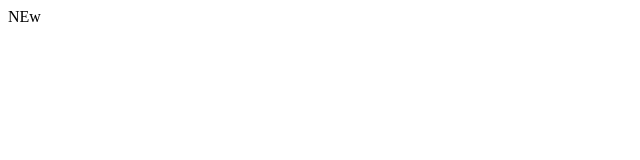
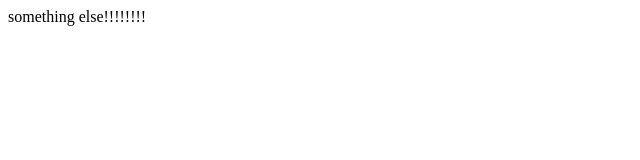
Before and after one commit to Zoya-K/Demo-repo, a plain HTML site: page Index.html in a window 1280 px wide. Shown: the whole page, without its empty margins (0-640 px from the left). Drawn offline with Linux system fonts and the light colour scheme.

Commit message:
more changes 30922
explanation

```diff
--- a/Index.html
+++ b/Index.html
@@ -1,2 +1,2 @@
 
-<div>NEw</div>
+<btn>something else!!!!!!!!</btn>
```
Also changed, not shown: 1 other file.
